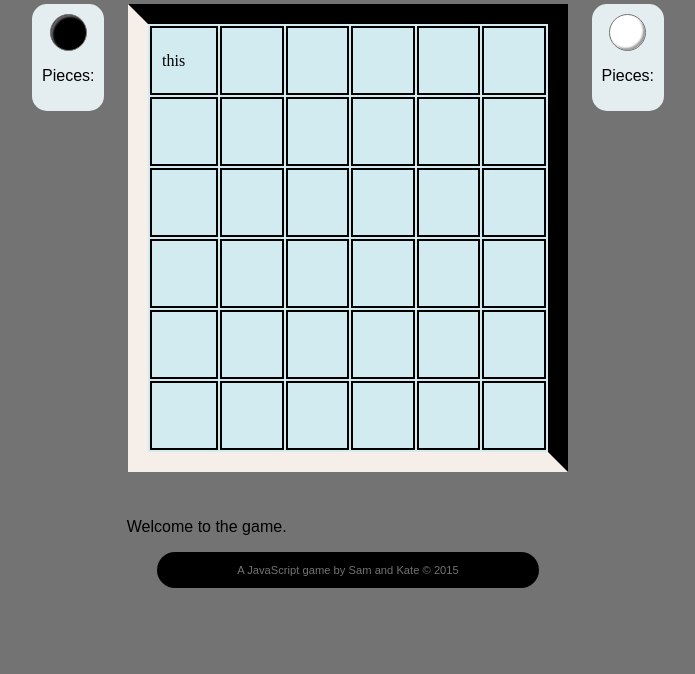
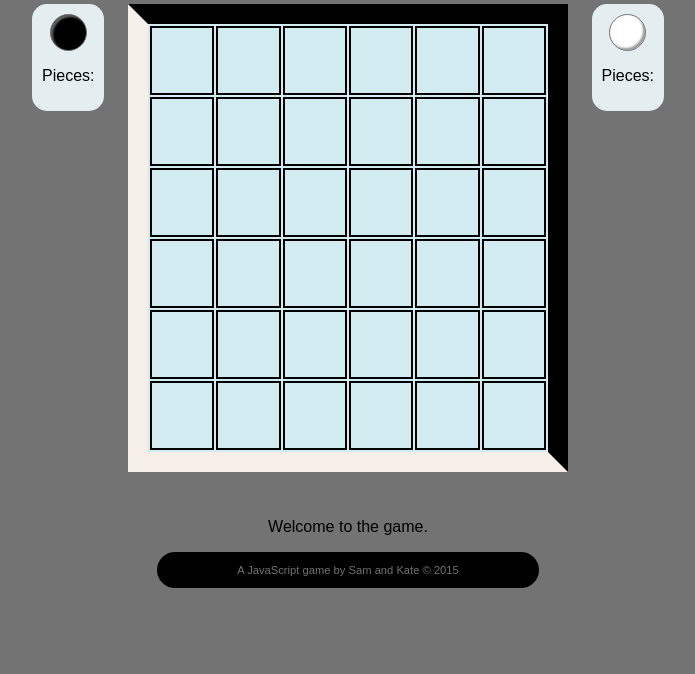
Before and after one commit to katelane/gametime, a plain HTML site: page index.html in a window 1280 px wide. Shown: the part 126-800 px from the top of the page, without its empty margins (292-987 px from the left). Drawn offline with nearby package versions, Linux system fonts and the light colour scheme; a web font is replaced by a local one.

Commit message:
fixes some stray text in the html

```diff
--- a/index.html
+++ b/index.html
@@ -7,12 +7,11 @@
     <link rel="stylesheet" href="style.css">
   </head>
 	<body>
-    <header>
+	<div class="container">
+	    <header>
 			<h1>Othello</h1>
     </header>
-
-	<div class="container">
-		<div class="sidebar-left">
+	<div class="sidebar-left">
 			<div id="piece-black"></div>
 			<p>Pieces: </p>
 		</div>
@@ -24,7 +23,7 @@
 
 		<div class="board">
 			<table>
-				<tr><td id="space">this</td><td></td><td></td><td></td><td></td><td></td></tr>
+				<tr><td id="space"></td><td></td><td></td><td></td><td></td><td></td></tr>
 				<tr><td></td><td></td><td></td><td></td><td></td><td></td></tr>
 				<tr><td></td><td></td><td></td><td></td><td></td><td></td></tr>
 				<tr><td></td><td></td><td></td><td></td><td></td><td></td></tr>
--- a/style.css
+++ b/style.css
@@ -29,6 +29,7 @@ header {
   width: 50%;
   margin-left: auto;
   margin-right: auto;
+  text-align: center;
 }
 
 .board {
@@ -110,6 +111,7 @@ header {
   width: 35%;
   margin-left: auto;
   margin-right: auto;
+  text-align: center;
 }
 
 footer {
```
